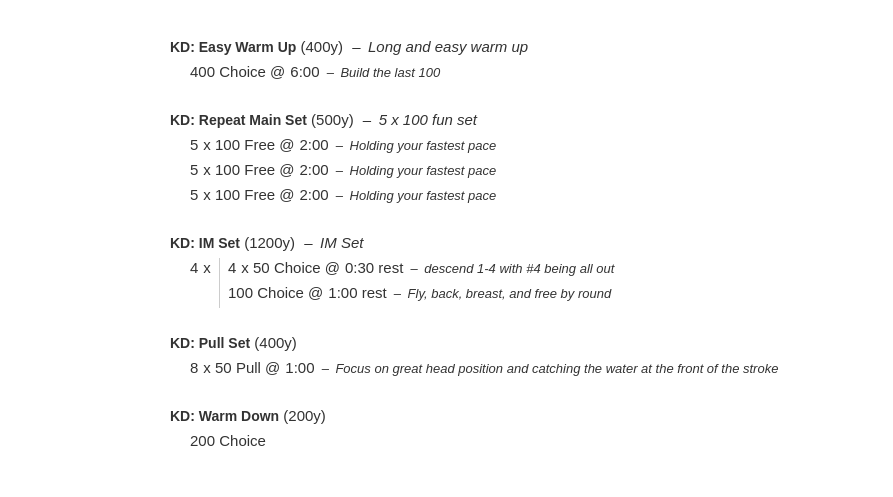
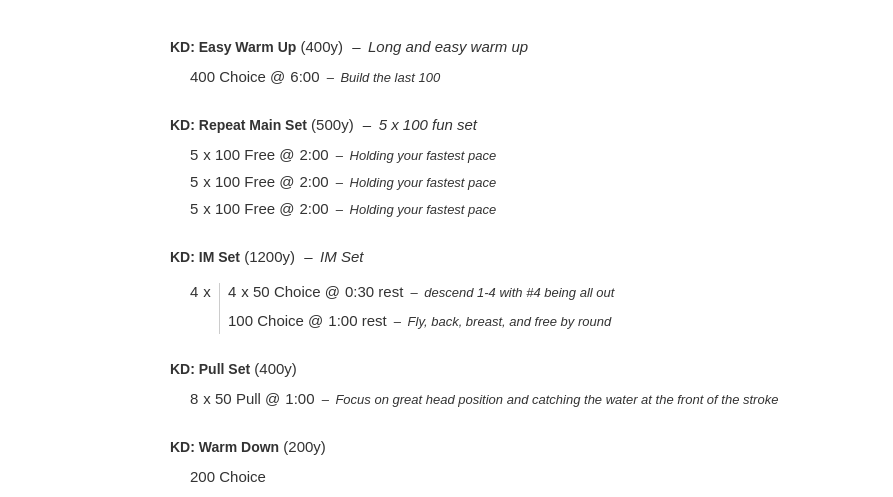
Before and after one commit to J-Place/workout-finder, a website: page usms-workout-detail.html in a window 1280 px wide. Shown: the part 297-794 px from the top of the page, 0-893 px from the left. Drawn offline with nearby package versions, Linux system fonts and the light colour scheme.

Commit message:
interval style updates

```diff
--- a/css/workout.css
+++ b/css/workout.css
@@ -107,10 +107,11 @@
   display: inline-block !important;
 }
 .group-repeat {
-  margin-top: 3px;
+  /* margin-top: 3px; */
+  padding-top: 10px;
 }
 .group-repeat {
-    margin-bottom: -1.9rem;
+    margin-bottom: -1.8rem;
 }
 .group-repeat:after {
     position: relative;
@@ -127,19 +128,27 @@
     margin-left: 5px;
 }
 .interval {
-    margin-top: 3px;
+    /* margin-top: 10px; */
+    padding-top: 10px;
 }
+/* .set__header + .interval { */
+    /* margin-top: 15px; */
+    /* padding-top: 15px; */
+/* } */
 .interval.repeat {
     line-height: 1.8rem;
     border-left: 1px solid #cccccc;
     margin-top: 0;
     margin-left: 2.9rem;
     padding-left: 0.8rem;
-    padding-top: 0.1rem;
-    padding-bottom: 0.2rem;
+    padding-top: 0;
+    padding-bottom: 0.65rem;
 }
 .interval.repeat + .interval:not(.repeat) {
     margin-top: 5px;
+}
+.interval.repeat:last-of-type {
+    padding-bottom: 0;
 }
 
 @media only screen and (min-width: 768px) {
@@ -178,6 +187,14 @@
         font-weight: normal;
         margin: 0 -.25rem 0 1.25rem;
     }
+    .interval {
+        /* margin-top: 5px; */
+        padding-top: 5px;
+    }
+    /* .set__header + .interval { */
+        /* margin-top: 10px; */
+        /* padding-top: 10px; */
+    /* }     */
 }
 
 /* Helper class. Check for existing or alternate functionality in dev. */
```
